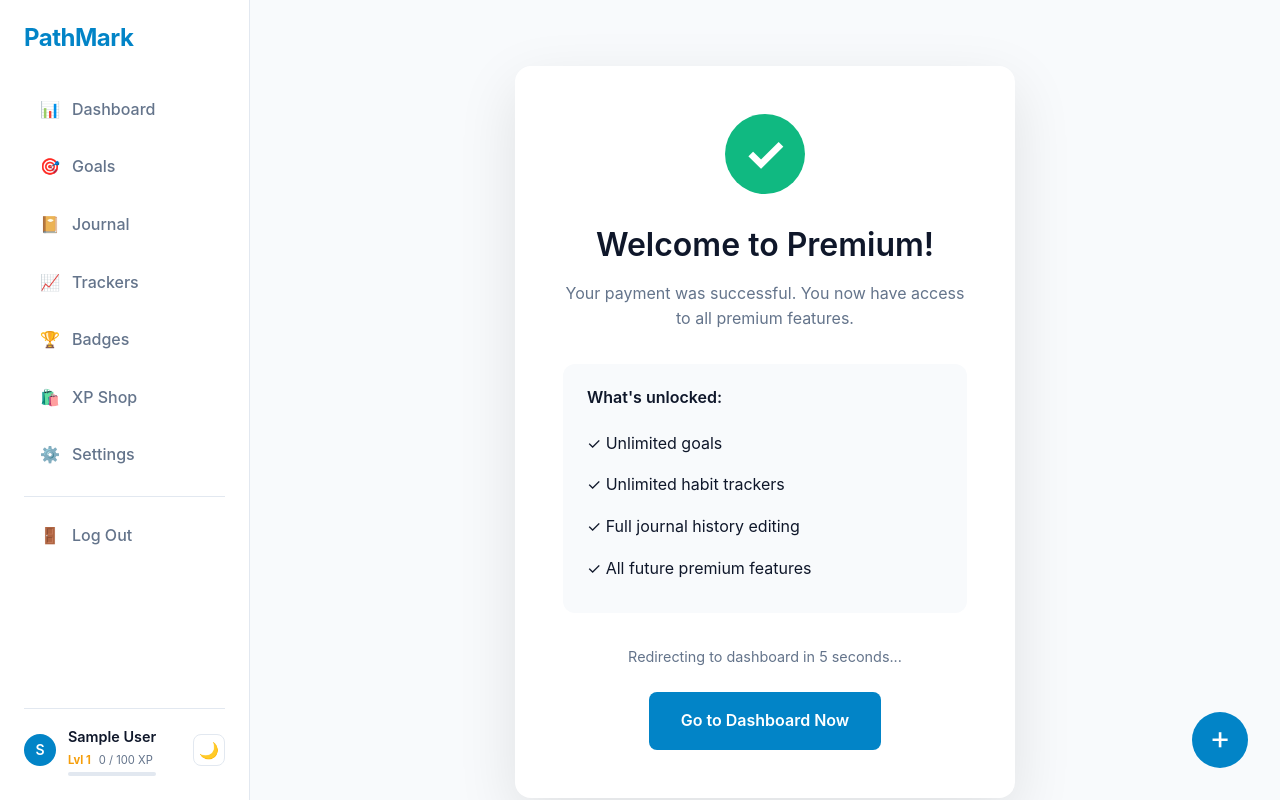
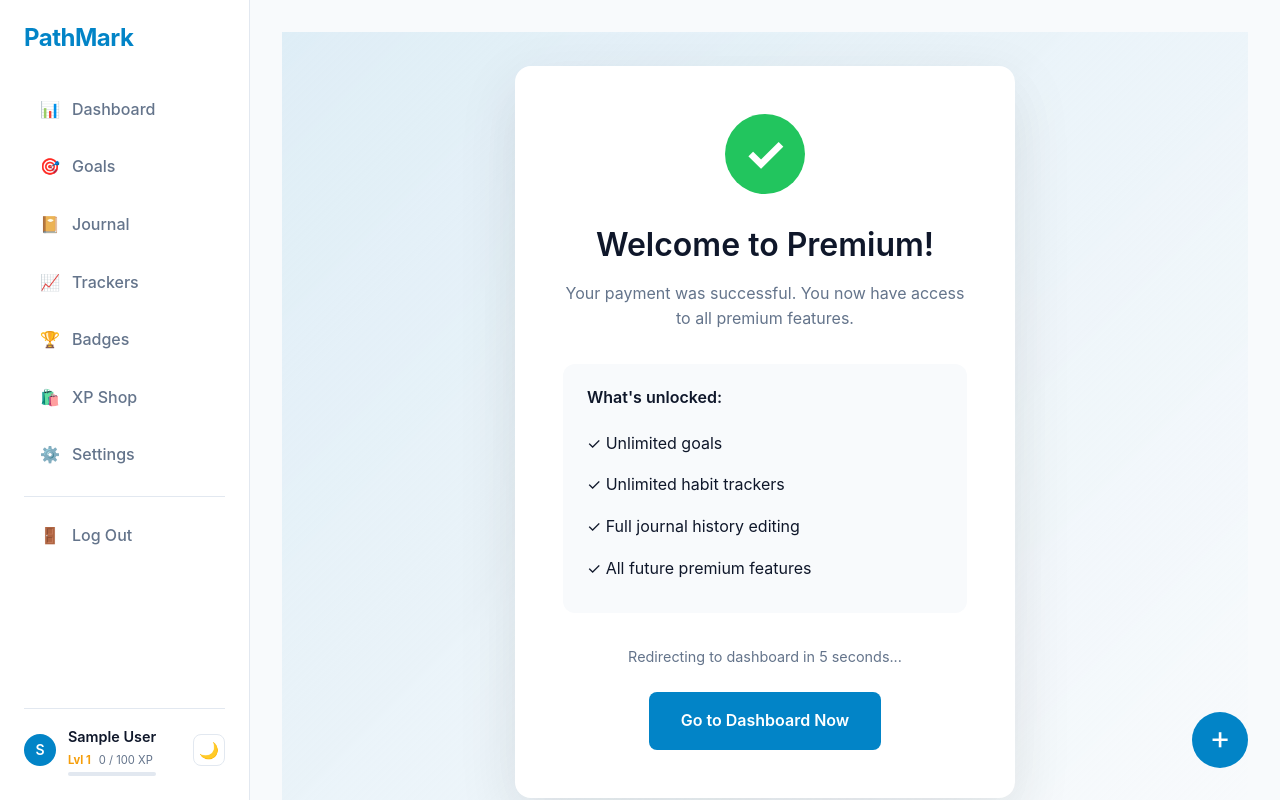
Before and after one commit to Toumari/NorthStar, a Vue app: page /subscription/success in a window 1280 px wide. Built offline with nearby package versions, Linux system fonts and the light colour scheme; no server answers; the database is empty; sample sign-in values are in the browser's storage.

Commit message:
refactor: final code cleanup, audit fixes, and theme active hardening

```diff
--- a/src/components/TrackerChart.vue
+++ b/src/components/TrackerChart.vue
@@ -29,13 +29,16 @@ const props = defineProps<{
 }>()
 
 const chartData = computed(() => {
+  const isDark = themeStore.isDark
+  const primaryColor = isDark ? '#38bdf8' : '#0284c7' // Sky 400 vs Sky 600 matches main.css
+
   return {
     labels: props.tracker.data.map(d => d.date),
     datasets: [
       {
         label: props.tracker.name,
-        backgroundColor: '#38bdf8',
-        borderColor: '#38bdf8',
+        backgroundColor: primaryColor,
+        borderColor: primaryColor,
         data: props.tracker.data.map(d => d.value),
         tension: 0.3
       }
--- a/src/views/SettingsView.vue
+++ b/src/views/SettingsView.vue
@@ -219,7 +219,8 @@ const refreshSubscription = async () => {
         // Show subtle feedback instead of alert
         const status = result.status
         const msg = status === 'canceled' ? 'Subscription synced: Canceled' : 'Subscription synced'
-        console.log(msg)
+        const msg = status === 'canceled' ? 'Subscription synced: Canceled' : 'Subscription synced'
+        // console.log(msg) removed for production
 
     } catch (error: any) {
         console.error('Sync error:', error)
--- a/src/views/SubscriptionSuccessView.vue
+++ b/src/views/SubscriptionSuccessView.vue
@@ -53,7 +53,7 @@ onMounted(async () => {
   align-items: center;
   justify-content: center;
   padding: 2rem;
-  background: linear-gradient(135deg, var(--color-primary-soft) 0%, var(--color-background) 100%);
+  background: linear-gradient(135deg, var(--color-primary-light) 0%, var(--color-background) 100%);
 }
 
 .success-card {
@@ -69,7 +69,7 @@ onMounted(async () => {
 .success-icon {
   width: 80px;
   height: 80px;
-  background-color: #10b981;
+  background-color: var(--color-success);
   color: white;
   border-radius: 50%;
   display: flex;
```
